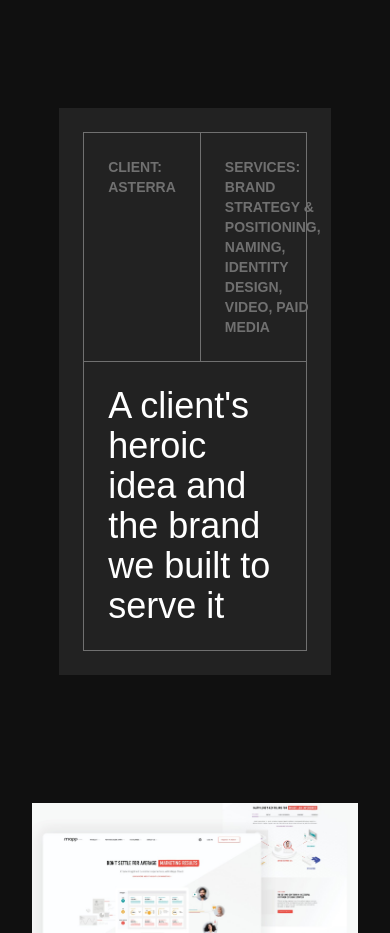
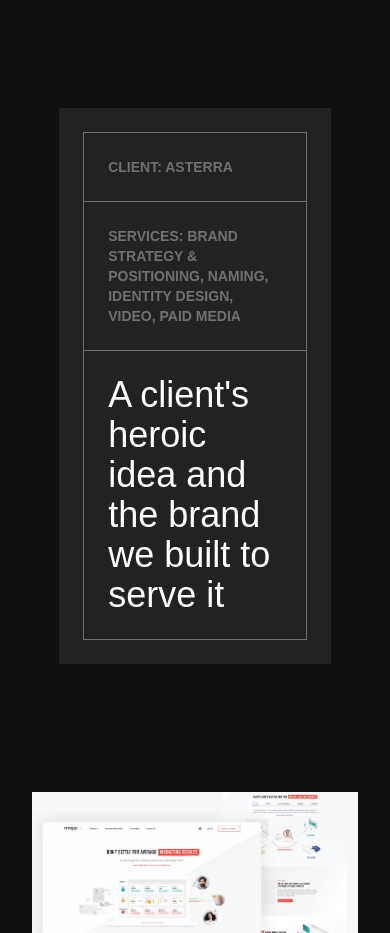
Before and after one commit to VSSL-Adam/vssl-site-animations, a React (Create React App) app: page / in a window 390 px wide. Shown: the part 960-1893 px from the top of the page. Built offline with nearby package versions, Linux system fonts and the light colour scheme; a web font is replaced by a local one.

Commit message:
Adding mobile breakpoints to CaseStudyCard

```diff
--- a/src/components/CaseStudyHero.js
+++ b/src/components/CaseStudyCard.js
@@ -2,11 +2,11 @@
   return (
     <div className="bg-dark_gray mx-auto my-16 w-10/12 p-6 sm:p-8 lg:p-12">
       <div className="border border-light_gray">
-        <div className="flex border-b border-light_gray">
-          <p className="border-r border-light_gray p-6 uppercase font-rift font-bold text-sm sm:text-lg text-light_gray">
+        <div className="flex flex-col lg:flex-row border-b border-light_gray">
+          <p className="lg:border-r border-light_gray p-6 uppercase font-rift font-bold text-sm sm:text-lg text-light_gray">
             Client: {client}
           </p>
-          <p className="p-6 uppercase font-rift font-bold text-sm sm:text-lg text-light_gray">
+          <p className="p-6 uppercase font-rift font-bold border-t border-light_gray lg:border-none text-sm sm:text-lg text-light_gray">
             Services:
             {tags.map((tag, index) => {
               if (index === 0 || index !== tags.length - 1) {
```
Also changed, not shown: src/App.js (+2 -6 lines).
